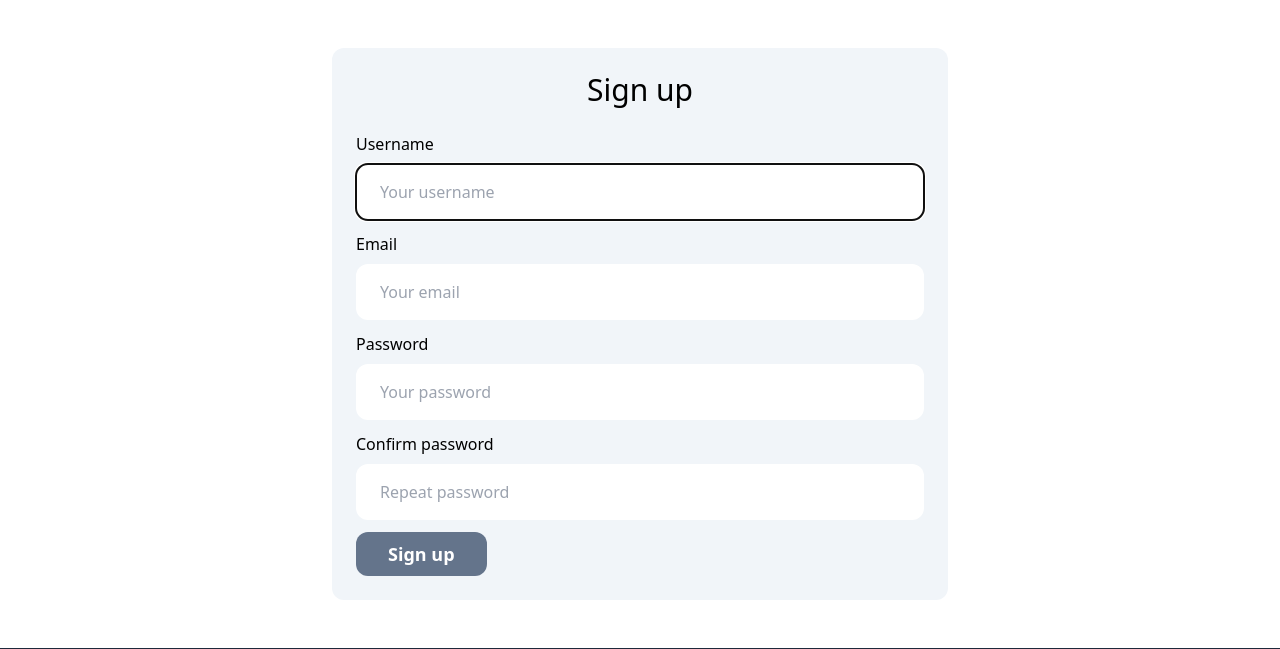
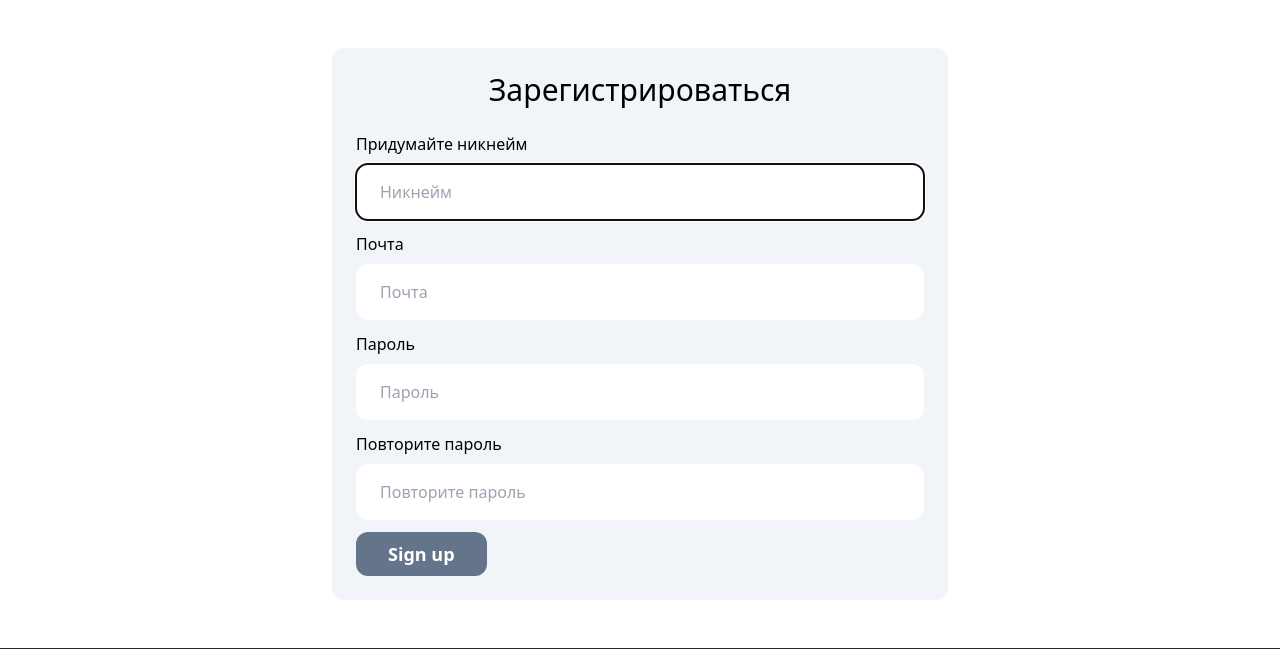
Before and after one commit to aleKlOl/dikamShop, a Django app: page /signup/ in a window 1280 px wide. Shown: the part 81-730 px from the top of the page. Run offline with Django 5.2, Linux system fonts and the light colour scheme; parts of the project's set-up code (start-up, migrations or seed data) failed here and were passed over; some libraries are stand-ins or nearby versions.

Commit message:
first commit

```diff
--- a/conversation/templates/conversation/detail.html
+++ b/conversation/templates/conversation/detail.html
@@ -3,7 +3,7 @@
 {% block title %}Conversation{% endblock %}
 
 {% block content %}
-    <h1 class="mb-6 text-3xl">Conversation</h1>
+    <h1 class="mb-6 text-3xl">Чат</h1>
 
     <div class="space-y-6">
         {% for message in conversation.messages.all %}
@@ -21,6 +21,6 @@
 
         {{ form.as_p }}
 
-        <button class="py-2 px-8 text-lg bg-slate-500 mt-2 hover:bg-slate-700 font-semibold rounded-xl text-white">Send</button>
+        <button class="py-2 px-8 text-lg bg-slate-500 mt-2 hover:bg-slate-700 font-semibold rounded-xl text-white">Отправить</button>
     </form>
 {% endblock %}
--- a/conversation/templates/conversation/inbox.html
+++ b/conversation/templates/conversation/inbox.html
@@ -3,7 +3,7 @@
 {% block title %}Inbox{% endblock %}
 
 {% block content %}
-    <h1 class="mb-6 text-3xl" style="font-family: Tahoma">Inbox</h1>
+    <h1 class="mb-6 text-3xl" style="font-family: Tahoma">Сообщения</h1>
 
     <div class="space-y-6">
         {% for conversation in conversations %}
--- a/conversation/templates/conversation/new.html
+++ b/conversation/templates/conversation/new.html
@@ -3,7 +3,7 @@
 {% block title %}New Conversation{% endblock %}
 
 {% block content %}
-    <h1 class="mb-6 text-3xl">New conversation</h1>
+    <h1 class="mb-6 text-3xl">Новый чат</h1>
 
     <form method="post" action=".">
         {% csrf_token %}
@@ -22,6 +22,6 @@
             </div>
         {% endif %}
 
-        <button class="mt-6 py-2 px-8 text-lg bg-slate-800 hover:bg-black font-semibold rounded-xl text-white">Send</button>
+        <button class="mt-6 py-2 px-8 text-lg bg-slate-800 hover:bg-black font-semibold rounded-xl text-white">Отправить</button>
     </form>
 {% endblock %}
--- a/core/forms.py
+++ b/core/forms.py
@@ -4,11 +4,11 @@ from django.contrib.auth.models import User
 
 class LoginForm(AuthenticationForm):
     username = forms.CharField(widget=forms.TextInput(attrs={
-        'placeholder': 'Your username',
+        'placeholder': 'Никнейм',
         'class': 'w-full py-4 px-6 rounded-xl'
     }))
     password = forms.CharField(widget=forms.PasswordInput(attrs={
-        'placeholder': 'Your password',
+        'placeholder': 'Пароль',
         'class': 'w-full py-4 px-6 rounded-xl'
     }))
 
@@ -18,18 +18,18 @@ class SignupForm(UserCreationForm):
         fields = ('username', 'email', 'password1', 'password2')
 
     username = forms.CharField(widget=forms.TextInput(attrs={
-        'placeholder': 'Your username',
+        'placeholder': 'Никнейм',
         'class': 'w-full py-4 px-6 rounded-xl'
     }))
     email = forms.CharField(widget=forms.EmailInput(attrs={
-        'placeholder': 'Your email',
+        'placeholder': 'Почта',
         'class': 'w-full py-4 px-6 rounded-xl'
     }))
     password1 = forms.CharField(widget=forms.PasswordInput(attrs={
-        'placeholder': 'Your password',
+        'placeholder': 'Пароль',
         'class': 'w-full py-4 px-6 rounded-xl'
     }))
     password2 = forms.CharField(widget=forms.PasswordInput(attrs={
-        'placeholder': 'Repeat password',
+        'placeholder': 'Повторите пароль',
         'class': 'w-full py-4 px-6 rounded-xl'
     }))
--- a/core/templates/core/index.html
+++ b/core/templates/core/index.html
@@ -3,7 +3,7 @@
 {% block title %}Welcome{% endblock %}
 {% block content %}
     <div class="mt-6 px-6 py-12 bg-slate-100 rounded-xl">
-        <h2 class="mb-12 text-2xl text-center" style="font-family: Tahoma"> Newest items </h2>
+        <h2 class="mb-12 text-2xl text-center" style="font-family: Tahoma"> Самое новое </h2>
 
         <div class="grid grid-cols-3 gap-3">
             {% for item in items %}
@@ -24,7 +24,7 @@
     </div>
 
     <div class="mt-6 px-6 py-12 bg-slate-100 rounded-xl">
-        <h2 class="mb-12 text-2xl text-center" style="font-family: Tahoma"> Categories </h2>
+        <h2 class="mb-12 text-2xl text-center" style="font-family: Tahoma"> Категории </h2>
 
         <div class="grid grid-cols-3 gap-3">
             {% for category in categories %}
--- a/core/templates/core/signup.html
+++ b/core/templates/core/signup.html
@@ -4,25 +4,25 @@
 
 {% block content %}
     <div class="w-1/2 my-6 p-6 mx-auto bg-slate-100 rounded-xl">
-        <h1 class="mb-6 text-3xl text-center">Sign up</h1>
+        <h1 class="mb-6 text-3xl text-center">Зарегистрироваться</h1>
 
         <form method="post" action=".">
             {% csrf_token %}
 
             <div class="mb-3">
-                <label class="inline-block mb-2">Username</label><br>
+                <label class="inline-block mb-2">Придумайте никнейм</label><br>
                 {{ form.username }}
             </div>
             <div class="mb-3">
-                <label class="inline-block mb-2">Email</label><br>
+                <label class="inline-block mb-2">Почта</label><br>
                 {{ form.email }}
             </div>
             <div class="mb-3">
-                <label class="inline-block mb-2">Password</label><br>
+                <label class="inline-block mb-2">Пароль</label><br>
                 {{ form.password1 }}
             </div>
             <div class="mb-3">
-                <label class="inline-block mb-2">Confirm password</label><br>
+                <label class="inline-block mb-2">Повторите пароль</label><br>
                 {{ form.password2 }}
             </div>
 
--- a/dashboard/templates/dashboard/index.html
+++ b/dashboard/templates/dashboard/index.html
@@ -3,7 +3,7 @@
 {% block title %}Dashboard{% endblock %}
 {% block content %}
     <div class="mt-6 px-6 py-12 bg-slate-100 rounded-xl" style="font-family: Tahoma">
-        <h2 class="mb-12 text-2xl text-center"> My items </h2>
+        <h2 class="mb-12 text-2xl text-center"> Мои предметы </h2>
 
         <div class="grid grid-cols-3 gap-3">
             {% for item in items %}
--- a/item/templates/item/form.html
+++ b/item/templates/item/form.html
@@ -22,6 +22,6 @@
             </div>
         {% endif %}
 
-        <button class="mt-6 py-2 px-8 text-lg bg-slate-800 hover:bg-black font-semibold rounded-xl text-white">Submit</button>
+        <button class="mt-6 py-2 px-8 text-lg bg-slate-800 hover:bg-black font-semibold rounded-xl text-white">&#10003;</button>
     </form>
 {% endblock %}
--- a/item/templates/item/items.html
+++ b/item/templates/item/items.html
@@ -6,7 +6,7 @@
     <div class="pb-6 grid grid-cols-4 gap-4" style="font-family: Tahoma">
         <div class="col-span-1">
             <form class='grid grid-cols-2' method="get" action="{% url 'item:items' %}">
-                <input name="query" class="p-6" style="font-size: 17px; border-width: 1px; border-style: solid; border-bottom-left-radius: 16px; border-top-left-radius: 16px;" type="text" value="{{ query }}" placeholder="Search">
+                <input name="query" class="p-6" style="font-size: 17px; border-width: 1px; border-style: solid; border-bottom-left-radius: 16px; border-top-left-radius: 16px;" type="text" value="{{ query }}" placeholder="Поиск">
                 <button style="padding: 6px 10px; background-color: #ddd; margin-right: 16px; border-top-right-radius: 20px; border-bottom-right-radius: 20px;">&#128269;</button>
             </form>
 
```
Also changed, not shown: core/templates/core/login.html (+4 -4 lines), dikamShop/settings.py (+11 -3 lines), item/templates/item/detail.html (+9 -9 lines).
